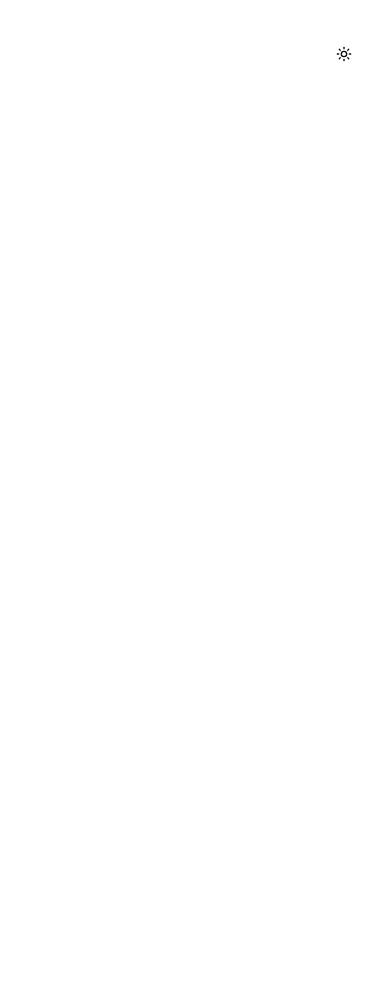
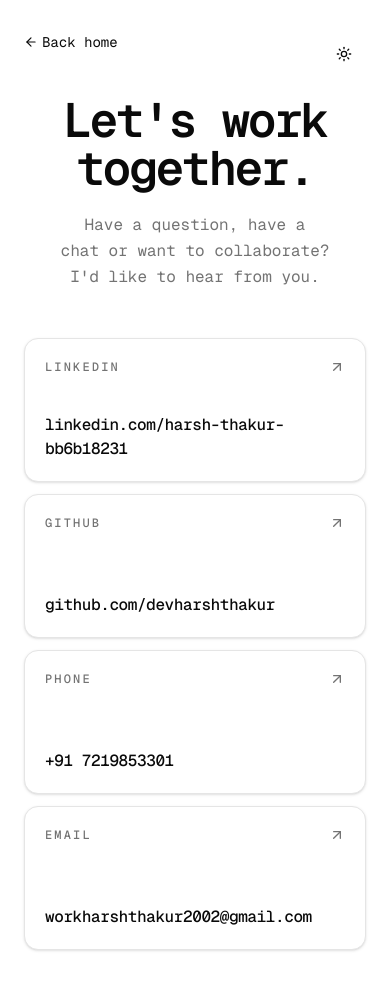
Before and after one commit to devharshthakur/portfolio-vue, a Nuxt app: page /contact in a window 390 px wide. Before the commit this address had no page. Shown: the top 990 px of the page. Before the commit the page ends 844 px from the top, so only its background shows below. Built offline with nearby package versions, Linux system fonts and the light colour scheme.

Commit message:
feat(contact): port contact page from SvelteKit
Contact details data, card links (LinkedIn, GitHub, phone, email) in a two-column grid, with SEO meta and canonical URL.

```diff
--- /dev/null
+++ b/app/components/ContactCard.vue
@@ -0,0 +1,44 @@
+<script setup lang="ts">
+	import { ArrowUpRight } from '@lucide/vue';
+
+	export interface ContactMethod {
+		label: string;
+		href: string;
+		display: string;
+		/** Open in a new tab with noopener noreferrer (external links only). */
+		external?: boolean;
+		/** Truncate the display text instead of wrapping. */
+		truncate?: boolean;
+	}
+
+	defineProps<{
+		method: ContactMethod;
+	}>();
+</script>
+
+<template>
+	<a
+		:href="method.href"
+		:target="method.external ? '_blank' : undefined"
+		:rel="method.external ? 'noopener noreferrer' : undefined"
+		class="group flex min-h-36 flex-col justify-between rounded-xl border bg-card p-5 text-left shadow-sm transition-[background-color,border-color,box-shadow,transform] duration-200 outline-none hover:-translate-y-0.5 hover:border-foreground/20 hover:bg-muted/50 hover:shadow-md focus-visible:ring-2 focus-visible:ring-ring focus-visible:ring-offset-2 focus-visible:ring-offset-background"
+	>
+		<span class="flex items-center justify-between gap-4">
+			<span class="text-xs font-medium tracking-[0.18em] text-muted-foreground uppercase">{{
+				method.label
+			}}</span>
+			<ArrowUpRight
+				class="size-4 shrink-0 text-muted-foreground transition-transform duration-200 group-hover:translate-x-0.5 group-hover:-translate-y-0.5"
+				aria-hidden="true"
+			/>
+		</span>
+		<span class="inline-flex items-center gap-1.5">
+			<span
+				class="text-base font-medium tracking-tight transition-colors group-hover:text-muted-foreground"
+				:class="method.truncate ? 'truncate' : ''"
+			>
+				{{ method.display }}
+			</span>
+		</span>
+	</a>
+</template>
--- /dev/null
+++ b/app/data/contact.ts
@@ -0,0 +1,15 @@
+export const CONTACT_DETAILS = {
+	phone: {
+		country_code: 91,
+		number: 7219853301,
+	},
+	linkedin: {
+		username: 'harsh-thakur-bb6b18231',
+		link: 'https://www.linkedin.com/in/harsh-thakur-bb6b18231',
+	},
+	github: {
+		username: 'devharshthakur',
+		link: 'https://www.github.com/devharshthakur',
+	},
+	email: 'workharshthakur2002@gmail.com',
+};
--- /dev/null
+++ b/app/pages/contact.vue
@@ -0,0 +1,66 @@
+<script setup lang="ts">
+	import { CONTACT_DETAILS } from '@/data/contact';
+	import type { ContactMethod } from '@/components/ContactCard.vue';
+
+	useSeoMeta({
+		title: 'Contact — Harsh Thakur',
+		description:
+			'Have a project, question, or want to collaborate? Get in touch with Harsh Thakur.',
+		ogTitle: 'Contact — Harsh Thakur',
+		ogDescription:
+			'Have a project, question, or want to collaborate? Get in touch with Harsh Thakur.',
+	});
+
+	useHead({
+		link: [{ rel: 'canonical', href: 'https://devht.in/contact' }],
+	});
+
+	const contactMethods: ContactMethod[] = [
+		{
+			label: 'LinkedIn',
+			href: CONTACT_DETAILS.linkedin.link,
+			display: `linkedin.com/${CONTACT_DETAILS.linkedin.username}`,
+			external: true,
+		},
+		{
+			label: 'GitHub',
+			href: CONTACT_DETAILS.github.link,
+			display: `github.com/${CONTACT_DETAILS.github.username}`,
+			external: true,
+		},
+		{
+			label: 'Phone',
+			href: `tel:+${CONTACT_DETAILS.phone.country_code}${CONTACT_DETAILS.phone.number}`,
+			display: `+${CONTACT_DETAILS.phone.country_code} ${CONTACT_DETAILS.phone.number}`,
+		},
+		{
+			label: 'Email',
+			href: `mailto:${CONTACT_DETAILS.email}`,
+			display: CONTACT_DETAILS.email,
+			truncate: true,
+		},
+	];
+</script>
+
+<template>
+	<div class="mx-auto flex min-h-screen max-w-4xl flex-col px-6">
+		<main class="flex flex-1 flex-col justify-center py-24 sm:py-28">
+			<BackHome />
+
+			<header class="mx-auto mb-12 max-w-2xl text-center sm:mb-14">
+				<h1 class="mb-5 text-5xl font-semibold tracking-tighter sm:text-6xl">
+					Let's work together.
+				</h1>
+				<p class="mx-auto max-w-prose leading-relaxed text-balance text-muted-foreground">
+					Have a question, have a chat or want to collaborate? I'd like to hear from you.
+				</p>
+			</header>
+
+			<nav aria-label="Contact methods" class="mx-auto w-full max-w-2xl">
+				<div class="grid grid-cols-1 gap-3 sm:grid-cols-2">
+					<ContactCard v-for="method in contactMethods" :key="method.label" :method="method" />
+				</div>
+			</nav>
+		</main>
+	</div>
+</template>
```
